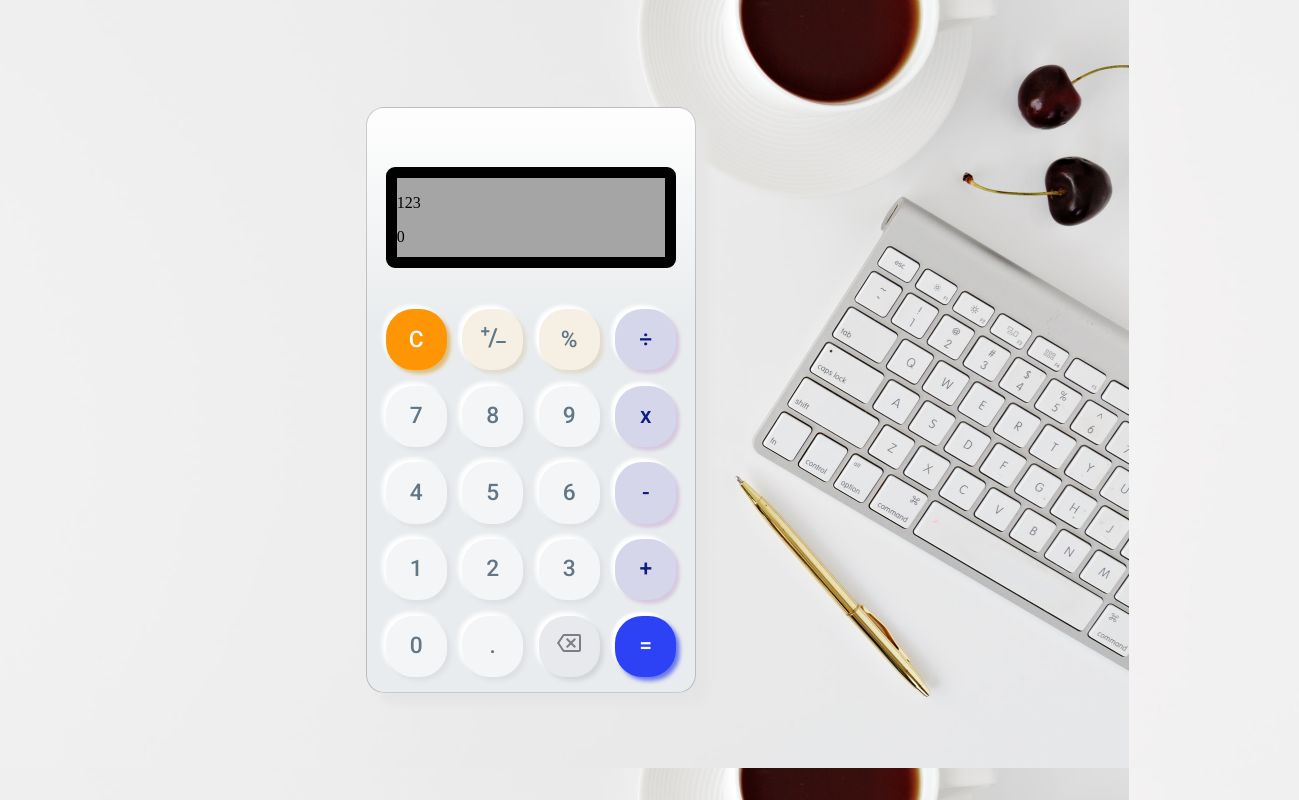
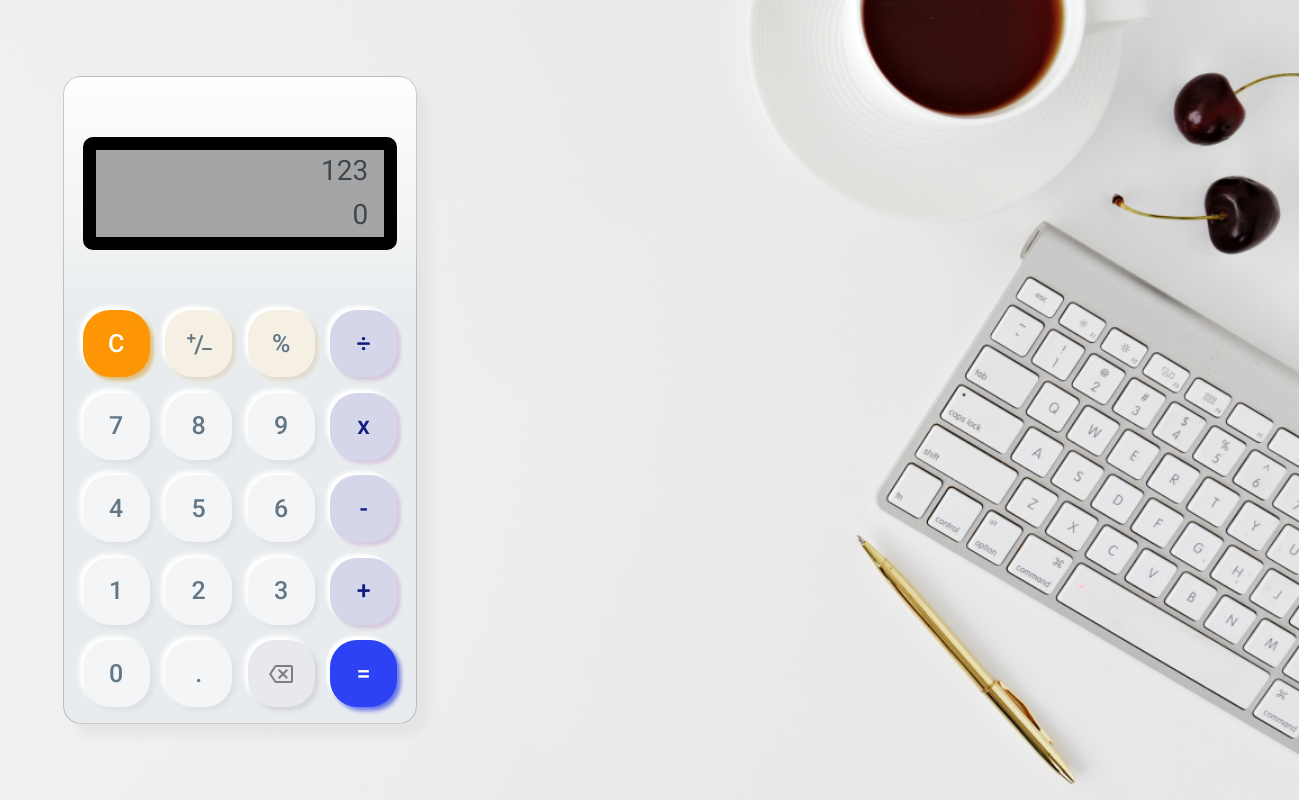
Before and after one commit to pandresvaldivia/Calculator, a plain HTML site: page index.html in a window 1536 px wide. Shown: the whole page, without its empty margins (237-1536 px from the left). Drawn offline with Linux system fonts and the light colour scheme.

Commit message:
Responsive design completed

```diff
--- a/css/button.css
+++ b/css/button.css
@@ -11,6 +11,10 @@
 	font: var(--button);
 	color: var(--dark-blue);
 	cursor: pointer;
+	user-select: none;
+	display: flex;
+	align-items: center;
+	justify-content: center;
 }
 
 .button:active {
@@ -65,3 +69,15 @@
 .is-blue:active {
 	background: #111c81;
 }
+
+@media screen and (min-width: 1400px) {
+	[data-operation='negate'] img {
+		block-size: 31px;
+		inline-size: 26px;
+	}
+
+	[data-operation='delete'] img {
+		block-size: 24px;
+		inline-size: 24px;
+	}
+}
--- a/css/calculator.css
+++ b/css/calculator.css
@@ -16,13 +16,46 @@
 
 .calculator-screen {
 	grid-column: span 4;
-	border: 11px solid var(--black);
+	border: 0.6875rem solid var(--black);
 	background: var(--grey);
-	border-radius: 9px;
-	-webkit-border-radius: 9px;
-	-moz-border-radius: 9px;
-	-ms-border-radius: 9px;
-	-o-border-radius: 9px;
-	margin-bottom: 25.5px;
+	border-radius: 0.5625rem;
+	-webkit-border-radius: 0.5625rem;
+	-moz-border-radius: 0.5625rem;
+	-ms-border-radius: 0.5625rem;
+	-o-border-radius: 0.5625rem;
+	margin-bottom: 40px;
 	block-size: 79.28px;
+	font: var(--normal);
+	padding-inline-end: 0.875rem;
+	padding-inline-start: 0.875rem;
+	display: flex;
+	flex-direction: column;
+	justify-content: space-around;
+	color: var(--grey40);
 }
+
+.calculator-screen p {
+	margin: 0;
+	text-align: right;
+}
+
+@media screen and (min-width: 1400px) {
+	.calculator {
+		grid-template-columns: repeat(4, 67px);
+		grid-template-rows: auto repeat(5, 67px);
+		gap: 15.49px;
+	}
+
+	.calculator-screen {
+		border-width: 0.8125rem;
+		border-radius: 0.625rem;
+		-webkit-border-radius: 0.625rem;
+		-moz-border-radius: 0.625rem;
+		-ms-border-radius: 0.625rem;
+		-o-border-radius: 0.625rem;
+		margin-bottom: 45px;
+		block-size: 87px;
+		padding-inline-end: 1rem;
+		padding-inline-start: 1rem;
+	}
+}
--- a/css/main.css
+++ b/css/main.css
@@ -5,6 +5,7 @@
 	--grey10: #f4f5f7;
 	--grey20: #dee0e3;
 	--grey30: #e7e9ec;
+	--grey40: #3f474e;
 	--orange: #fe9505;
 	--purple: #d5d6e9;
 	--yellow: #f5f0e3;
@@ -18,9 +19,29 @@
 
 .body {
 	background: url('../assets/images/Calculator.png');
+	background-size: cover;
 	margin: 0;
 	display: flex;
 	justify-content: center;
 	align-items: center;
 	block-size: 100vh;
+	min-inline-size: 22.5rem;
+	min-block-size: 39.375rem;
 }
+
+@media screen and (min-width: 1024px) {
+	.body {
+		justify-content: flex-start;
+	}
+
+	.wrapper {
+		padding-inline-start: 18.75rem;
+	}
+}
+
+@media screen and (min-width: 1400px) {
+	:root {
+		--normal: 400 28px/32.81px var(--fontBase);
+		--button: 500 25px/29.3px var(--fontBase);
+	}
+}
--- a/index.html
+++ b/index.html
@@ -18,48 +18,67 @@
 		<link rel="stylesheet" href="./css/button.css" />
 	</head>
 	<body class="body">
+		<div class="wrapper">
 			<main>
 				<div class="calculator">
 					<div class="calculator-screen">
-					<p>123</p>
-					<p>0</p>
+						<p id="saved">123</p>
+						<p id="result">0</p>
 					</div>
 					<button class="button is-orange">C</button>
-				<button class="button is-yellow" aria-label="negar">
+					<button
+						class="button is-yellow"
+						data-operation="negate"
+						aria-label="negar"
+					>
 						<img
 							src="./assets/icons/symbol.svg"
-						height="31"
-						width="26"
+							height="28.24"
+							width="23.69"
 							aria-hidden="true"
 						/>
 					</button>
-				<button class="button is-yellow">%</button>
-				<button class="button is-purple">÷</button>
+					<button class="button is-yellow" data-operation="percent">%</button>
+					<button class="button is-purple" data-operation="division">÷</button>
 					<button class="button">7</button>
 					<button class="button">8</button>
 					<button class="button">9</button>
-				<button class="button is-purple">x</button>
+					<button class="button is-purple" data-operation="multiplication">
+						x
+					</button>
 					<button class="button">4</button>
 					<button class="button">5</button>
 					<button class="button">6</button>
-				<button class="button is-purple">-</button>
+					<button class="button is-purple" data-operation="subtraction">
+						-
+					</button>
 					<button class="button">1</button>
 					<button class="button">2</button>
 					<button class="button">3</button>
-				<button class="button is-purple">+</button>
+					<button
+						class="button is-purple"
+						data-operation="
+                    addition"
+					>
+						+
+					</button>
 					<button class="button">0</button>
 					<button class="button">.</button>
-				<button class="button is-grey" aria-label="Borrar">
+					<button
+						class="button is-grey"
+						data-operation="delete"
+						aria-label="Borrar"
+					>
 						<img
 							src="./assets/icons/backspace.svg"
-						height="24"
-						width=""
-						24
+							height="21.87"
+							width="21.87"
 							aria-hidden="true"
 						/>
 					</button>
 					<button class="button is-blue">=</button>
 				</div>
 			</main>
+		</div>
 	</body>
 </html>
```
Lines whose indentation alone changed are shown as unchanged.
